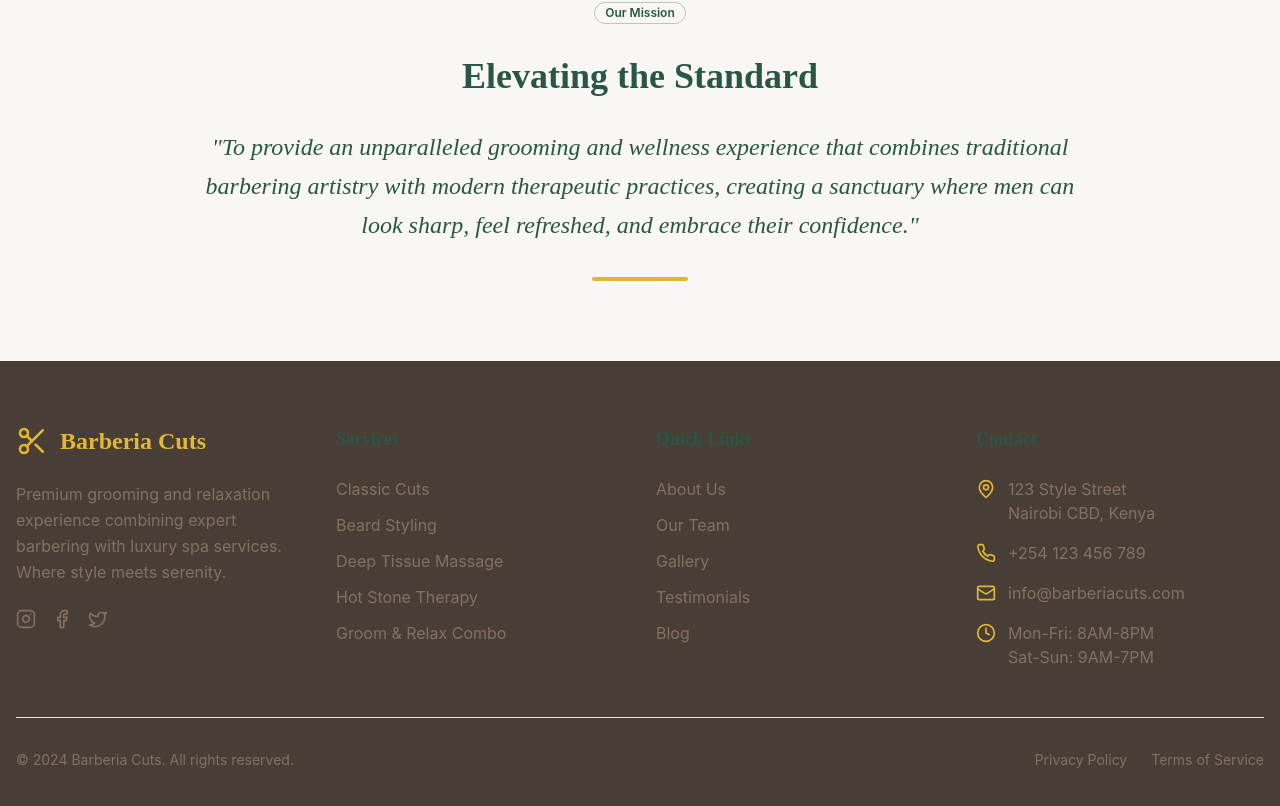
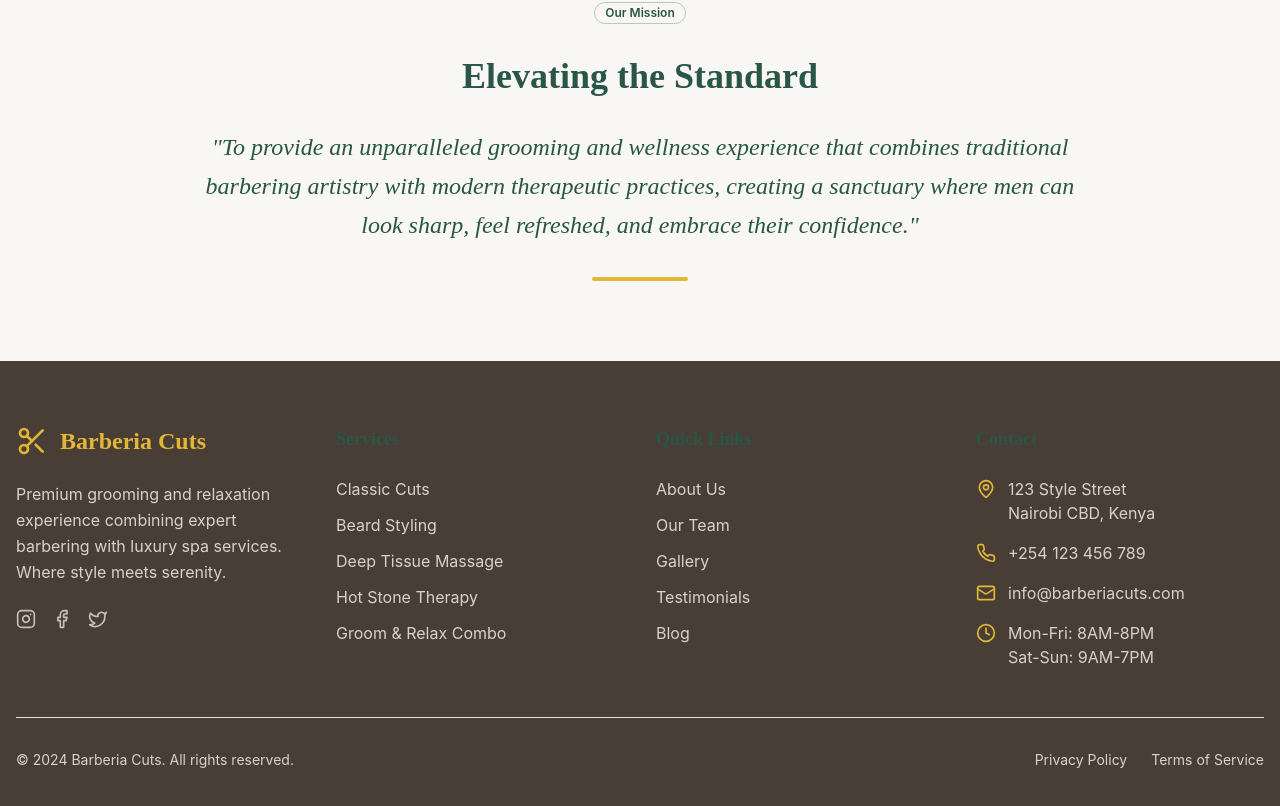
Before and after one commit to Rodgers-Lovable/barberia-groom-relax, a React (Vite) app: page /about in a window 1280 px wide. Shown: the part 2597-3403 px from the top of the page. Built offline with nearby package versions, Linux system fonts and the light colour scheme.

Commit message:
Fix footer text visibility
Update footer text color for improved readability.

```diff
--- a/src/components/layout/Footer.tsx
+++ b/src/components/layout/Footer.tsx
@@ -31,17 +31,17 @@ const Footer = () => {
               <Scissors className="h-8 w-8" />
               <span>Barberia Cuts</span>
             </Link>
-            <p className="text-muted-foreground leading-relaxed">
+            <p className="text-secondary-foreground/80 leading-relaxed">
               Premium grooming and relaxation experience combining expert barbering with luxury spa services. Where style meets serenity.
             </p>
             <div className="flex space-x-4">
-              <a href="#" className="text-muted-foreground hover:text-accent transition-colors">
+              <a href="#" className="text-secondary-foreground/70 hover:text-accent transition-colors">
                 <Instagram className="h-5 w-5" />
               </a>
-              <a href="#" className="text-muted-foreground hover:text-accent transition-colors">
+              <a href="#" className="text-secondary-foreground/70 hover:text-accent transition-colors">
                 <Facebook className="h-5 w-5" />
               </a>
-              <a href="#" className="text-muted-foreground hover:text-accent transition-colors">
+              <a href="#" className="text-secondary-foreground/70 hover:text-accent transition-colors">
                 <Twitter className="h-5 w-5" />
               </a>
             </div>
@@ -55,7 +55,7 @@ const Footer = () => {
                 <li key={service.name}>
                   <Link
                     to={service.href}
-                    className="text-muted-foreground hover:text-accent transition-colors"
+                    className="text-secondary-foreground/80 hover:text-accent transition-colors"
                   >
                     {service.name}
                   </Link>
@@ -72,7 +72,7 @@ const Footer = () => {
                 <li key={link.name}>
                   <Link
                     to={link.href}
-                    className="text-muted-foreground hover:text-accent transition-colors"
+                    className="text-secondary-foreground/80 hover:text-accent transition-colors"
                   >
                     {link.name}
                   </Link>
@@ -88,8 +88,8 @@ const Footer = () => {
               <div className="flex items-start space-x-3">
                 <MapPin className="h-5 w-5 text-accent mt-0.5 flex-shrink-0" />
                 <div>
-                  <p className="text-muted-foreground">123 Style Street</p>
-                  <p className="text-muted-foreground">Nairobi CBD, Kenya</p>
+                  <p className="text-secondary-foreground/80">123 Style Street</p>
+                  <p className="text-secondary-foreground/80">Nairobi CBD, Kenya</p>
                 </div>
               </div>
 
@@ -97,7 +97,7 @@ const Footer = () => {
                 <Phone className="h-5 w-5 text-accent flex-shrink-0" />
                 <a
                   href="tel:+254123456789"
-                  className="text-muted-foreground hover:text-accent transition-colors"
+                  className="text-secondary-foreground/80 hover:text-accent transition-colors"
                 >
                   +254 123 456 789
                 </a>
@@ -107,7 +107,7 @@ const Footer = () => {
                 <Mail className="h-5 w-5 text-accent flex-shrink-0" />
                 <a
                   href="mailto:info@barberiacuts.com"
-                  className="text-muted-foreground hover:text-accent transition-colors"
+                  className="text-secondary-foreground/80 hover:text-accent transition-colors"
                 >
                   info@barberiacuts.com
                 </a>
@@ -115,7 +115,7 @@ const Footer = () => {
 
               <div className="flex items-start space-x-3">
                 <Clock className="h-5 w-5 text-accent mt-0.5 flex-shrink-0" />
-                <div className="text-muted-foreground">
+                <div className="text-secondary-foreground/80">
                   <p>Mon-Fri: 8AM-8PM</p>
                   <p>Sat-Sun: 9AM-7PM</p>
                 </div>
@@ -126,14 +126,14 @@ const Footer = () => {
 
         {/* Bottom Bar */}
         <div className="border-t border-border mt-12 pt-8 flex flex-col md:flex-row justify-between items-center space-y-4 md:space-y-0">
-          <p className="text-muted-foreground text-sm">
+          <p className="text-secondary-foreground/80 text-sm">
             © 2024 Barberia Cuts. All rights reserved.
           </p>
           <div className="flex space-x-6 text-sm">
-            <Link to="/privacy" className="text-muted-foreground hover:text-accent transition-colors">
+            <Link to="/privacy" className="text-secondary-foreground/80 hover:text-accent transition-colors">
               Privacy Policy
             </Link>
-            <Link to="/terms" className="text-muted-foreground hover:text-accent transition-colors">
+            <Link to="/terms" className="text-secondary-foreground/80 hover:text-accent transition-colors">
               Terms of Service
             </Link>
           </div>
```
